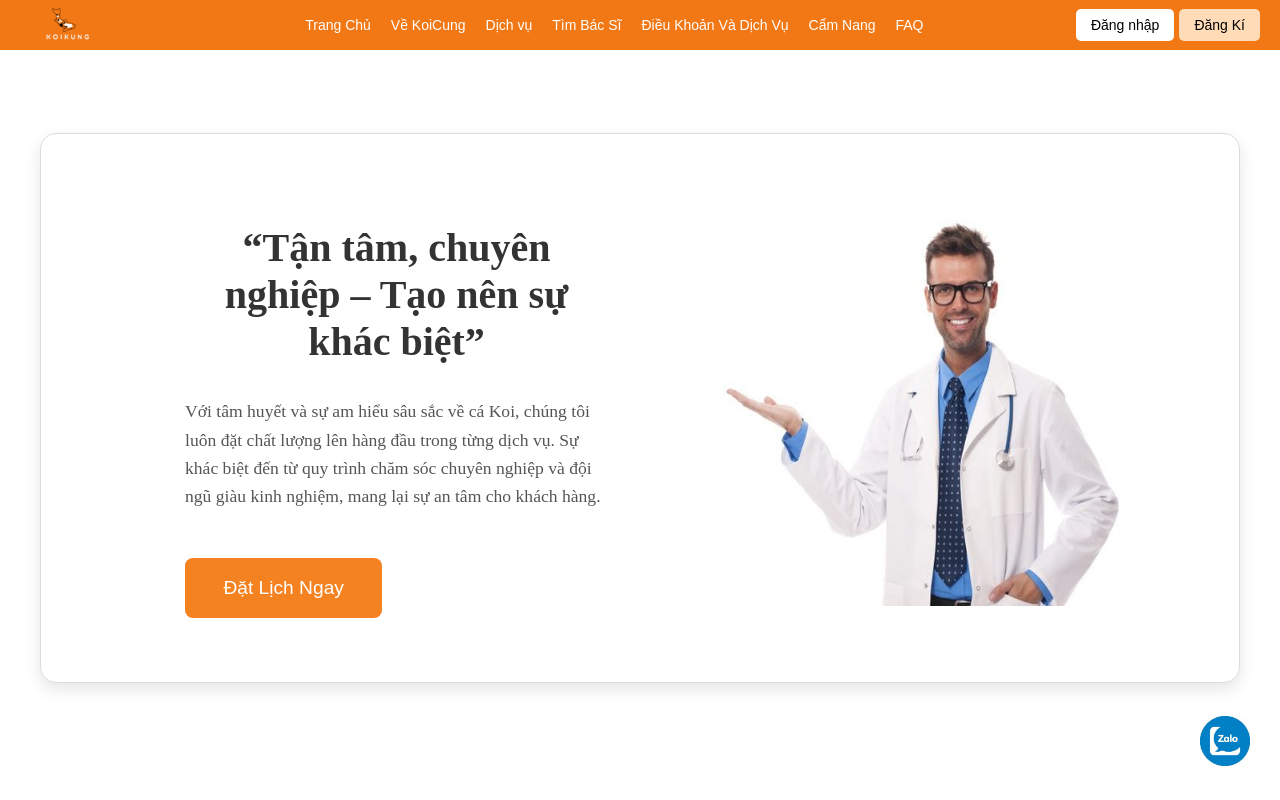
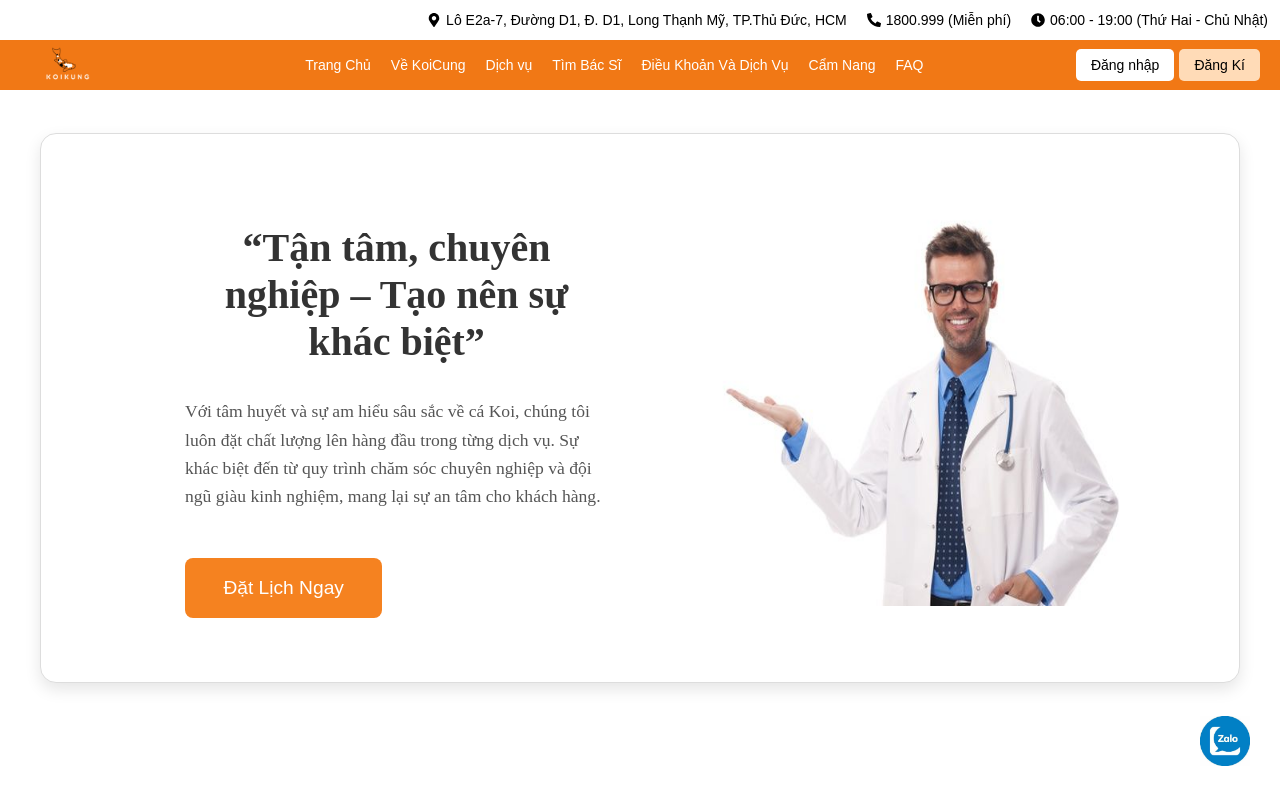
Before and after one commit to nam-techie/SE1872_KoiVeterinaryService, a React (Vite) app in the folder FRONTEND/: page / in a window 1280 px wide. Shown: the top 800 px of the page. Built offline with nearby package versions, Linux system fonts and the light colour scheme.

Commit message:
Add top-navbar

```diff
--- a/FRONTEND/src/components/Navbar.jsx
+++ b/FRONTEND/src/components/Navbar.jsx
@@ -1,31 +1,51 @@
-
-import { Link } from 'react-router-dom';
-import logo from '../assets/images/logo.png';
-import '../styles/Navbar.css';
-import {useNavbar} from "../hooks/useNavbar.js";
-import userIcon from "../assets/images/logo.png"
+import { Link } from "react-router-dom";
+import logo from "../assets/images/logo.png";
+import "../styles/Navbar.css";
+import { useNavbar } from "../hooks/useNavbar.js";
+import userIcon from "../assets/images/logo.png";
+import { FaMapMarkerAlt, FaPhoneAlt, FaClock } from "react-icons/fa";
 
 function Navbar() {
-    const {
-        isLoggedIn,
-        showDropdown,
-        setShowDropdown,
-        handleLogout,
-    } = useNavbar();
+  const { isLoggedIn, showDropdown, setShowDropdown, handleLogout } =
+    useNavbar();
   return (
     <>
+  <div className="top-navbar">
+    <div className="contact-info">
+      <span><FaMapMarkerAlt /> Lô E2a-7, Đường D1, Đ. D1, Long Thạnh Mỹ, TP.Thủ Đức, HCM</span>
+      <span><FaPhoneAlt /> 1800.999 (Miễn phí)</span>
+      <span><FaClock /> 06:00 - 19:00 (Thứ Hai - Chủ Nhật)</span>
+    </div>
+  </div>
+
       <nav className="navbar">
         <div className="logo">
-                  <Link to="/homepage"><img src={logo} alt="logo"/></Link>
+          <Link to="/homepage">
+            <img src={logo} alt="logo" />
+          </Link>
         </div>
         <ul className="nav-links">
-                  <li><Link to="/homepage">Trang Chủ</Link></li>
-                  <li><Link to="/aboutme">Về KoiCung</Link></li>
-                  <li><Link to="/services">Dịch vụ</Link></li>
-                  <li><Link to="#">Tìm Bác Sĩ</Link></li>
-                  <li><Link to="/termandrefunds">Điều Khoản Và Dịch Vụ</Link></li>
-                  <li><Link to="#">Cẩm Nang</Link></li>
-                  <li><Link to="#">FAQ</Link></li>
+          <li>
+            <Link to="/homepage">Trang Chủ</Link>
+          </li>
+          <li>
+            <Link to="/aboutme">Về KoiCung</Link>
+          </li>
+          <li>
+            <Link to="/services">Dịch vụ</Link>
+          </li>
+          <li>
+            <Link to="#">Tìm Bác Sĩ</Link>
+          </li>
+          <li>
+            <Link to="/termandrefunds">Điều Khoản Và Dịch Vụ</Link>
+          </li>
+          <li>
+            <Link to="#">Cẩm Nang</Link>
+          </li>
+          <li>
+            <Link to="#">FAQ</Link>
+          </li>
         </ul>
 
         <div className="auth-buttons">
@@ -47,14 +67,17 @@ function Navbar() {
             </div>
           ) : (
             <>
-                          <Link to="/login" className="btn login-btn">Đăng nhập</Link>
-                          <Link to="/register" className="btn register-btn">Đăng Kí</Link>
+              <Link to="/login" className="btn login-btn">
+                Đăng nhập
+              </Link>
+              <Link to="/register" className="btn register-btn">
+                Đăng Kí
+              </Link>
             </>
           )}
         </div>
       </nav>
     </>
-
   );
 }
 
--- a/FRONTEND/src/styles/Navbar.css
+++ b/FRONTEND/src/styles/Navbar.css
@@ -1,3 +1,34 @@
+.top-navbar {
+  position: fixed;
+  width: 100%;
+  top: 0;
+  background-color: white;
+  padding: 12px 0px;
+  margin-left: -20px;
+  display: flex;
+  justify-content: flex-end;
+  align-items: center;
+  font-size: 14px;
+  color: black;
+  font-family: Arial, sans-serif;
+  z-index: 1001; /* Đảm bảo top-navbar nằm trên navbar */
+}
+
+.contact-info {
+  display: flex;
+  gap: 20px;
+}
+
+.contact-info span {
+  display: flex;
+  align-items: center;
+}
+
+.contact-info span svg {
+  margin-right: 5px; /* Khoảng cách giữa icon và text */
+}
+
+
 .navbar {
   position: fixed;
   height: 50px;
@@ -8,7 +39,7 @@
   align-items: center;
   background-color: rgb(241, 120, 21);
   font-family: Arial, sans-serif;
-  top: 0;
+  top: 40px;
   left: 0;
 
   color: white;
```
Lines whose indentation alone changed are shown as unchanged.
